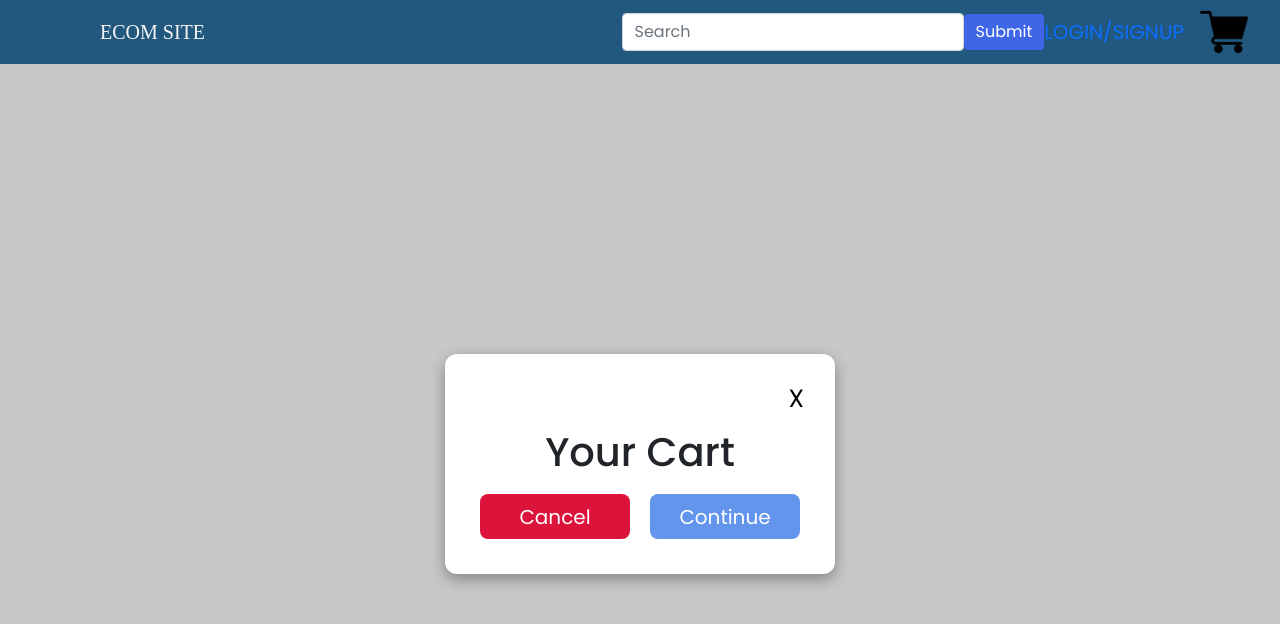
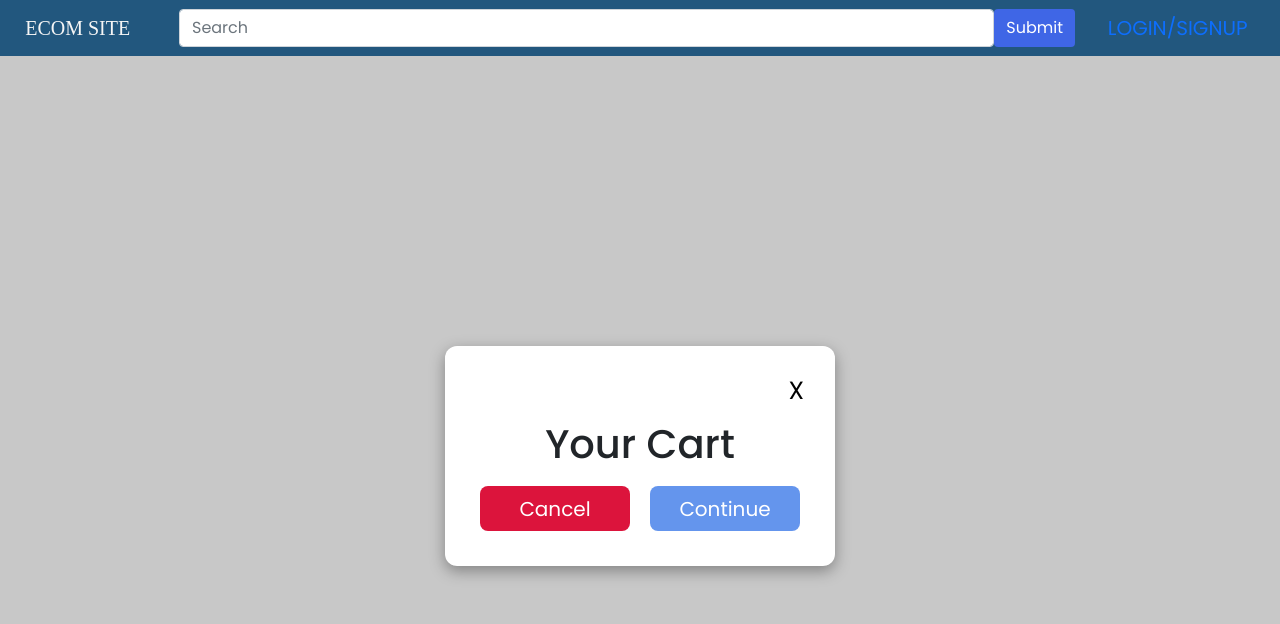
Before and after one commit to ericraymundrex/ecommerce_site, a React (Create React App) app in the folder front-end-ecom/: page /cart in a window 1280 px wide. Shown: the top 624 px of the page. Built offline with nearby package versions, Linux system fonts and the light colour scheme.

Commit message:
Changed Header and Cart logo in Card.js

```diff
--- a/front-end-ecom/src/components/Card/Card.js
+++ b/front-end-ecom/src/components/Card/Card.js
@@ -4,10 +4,16 @@ import axios from "axios";
 import { Route, Routes } from "react-router-dom";
 import DetailView from "../DetailView/DetailView"
 import Product from "../Product/Product";
+import { useSelector } from "react-redux";
+import Cart from "../Cart/Cart";
+
 // import ShoppingCartIcon from "@material-ui/icons/ShoppingCart";
 
 const Card = () =>{
     const [pos,setPos]=useState(1)
+    const [modalOpen, setModalOpen] = useState(false);
+    const {CartItem} = useSelector((state) => state)
+
     console.log(pos)
     const [cartItems, setCartItems] = useState([]);
     const onAdd = (product) => {
@@ -22,17 +28,7 @@ const Card = () =>{
           setCartItems([...cartItems, { ...product, qty: 1 }]);
         }
       };
-    // const arr= [
-    //     {
-    //         id:1,
-    //         name:"dnndjn",
-    //         price:1000
-    //     },
-    //     {
-    //         id:2,
-    //         name:"wwknknwkw",
-    //         price:2000
-    //     }]
+
     const [posts,setPosts]=useState({});
 
     const fetchPost=async()=>{
@@ -57,8 +53,17 @@ const Card = () =>{
     const move_right=()=>setPos(pos+1)
 
     return(
+
         <div className="Card">
+
             <p>Trending</p>
+            <div className="cart-icon">
+                <img onClick={() => {
+                    setModalOpen(true);
+                    }}
+                    src="../images/cart.png" alt="cart"/>
+                {CartItem.length === 0 ? "" : <p>{CartItem.length}</p>}
+            </div>
             <div className="Row">
                 <a id="left" type="button" onClick={move_left}><img src="./images/left.png" width="40" height="40"/></a>
                 {renderTrendingPosts}
@@ -142,9 +147,8 @@ const Card = () =>{
                     </div>
                 </div>
             </div>
-            <Routes>
-                <Route path="/dnndjn" element={<DetailView/>} />
-            </Routes>
+
+            {modalOpen && <Cart setOpenModal={setModalOpen} />}
 
 
         </div>
--- a/front-end-ecom/src/components/DetailView/DetailView.js
+++ b/front-end-ecom/src/components/DetailView/DetailView.js
@@ -84,7 +84,7 @@ const DetailView = (props) =>{
                             {posts.product_available_qty > 5 ? "" :
                             <p className="warning"> * Only <span>{n}</span> left in stock</p>}
                             {/* product rating: {product_rating} */}
-                             <input type="number" max={5} min={0} onChange={onReviewChangeHandler}></input>
+                            <span>Rating :</span><input type="number" max={5} min={1} onChange={onReviewChangeHandler}></input>
                              <button onClick={submitReview}>Submit</button>
                     </div>
 
--- a/front-end-ecom/src/components/Header/Header.css
+++ b/front-end-ecom/src/components/Header/Header.css
@@ -1,3 +1,5 @@
+
+
 .active{
     border-bottom: 3px solid white;
     color: white;
@@ -5,12 +7,20 @@
     font-weight: bold;
 }
 
-.brand,.cart{
+.brand{
     font-family: 'Times New Roman', Times, serif;
-    margin-left: 100px;
     color: whitesmoke;
+    padding-left: 0.55rem;
     font-size: 20px;
 }
+span{
+  color: white;
+}
+.search-container{
+  width: 70%;
+  display: flex;
+}
+
 
 .cart-icon {
     display: flex;
@@ -47,5 +57,5 @@
 .nav{
     background-color:#22577E ;
     display: flex;
-    justify-content: space-between;
+    justify-content: space-around;
 }
--- a/front-end-ecom/src/components/Header/Header.js
+++ b/front-end-ecom/src/components/Header/Header.js
@@ -1,30 +1,28 @@
 import { Fragment, useState } from "react";
 import Cart from "../Cart/Cart";
 import "./Header.css"
-import { useSelector } from "react-redux";
 
 const Header = () => {
 
-  const {CartItem} = useSelector((state) => state)
-  const [modalOpen, setModalOpen] = useState(false);
 // const params = "";
   const name=localStorage.getItem("name")
   return(
-    <Fragment>
+    <div className="Header">
     <nav className="navbar nav navbar-expand-lg pl-2">
     <a className="navbar-brand brand" href="/">ECOM SITE</a>
 
+    <div className="search-container"><input type="text" class="form-control" id="exampleInputEmail1" aria-describedby="emailHelp" placeholder="Search"></input> <button type="submit" class="btn btn-primary">Submit</button></div>
+    {name ?<span>{name.split(" ")[0]}</span>:<a className="navbar-brand" href="/auth/user">LOGIN/SIGNUP</a>}
 
-    <div className="cart-icon">
-    <input type="text" class="form-control" id="exampleInputEmail1" aria-describedby="emailHelp" placeholder="Search"></input> <button type="submit" class="btn btn-primary">Submit</button>
+    {/* <div className="cart-icon">
 
-    {name?name.split(" ")[0]:<a className="navbar-brand" href="/auth/user">LOGIN/SIGNUP</a>}
+
       <img onClick={() => {
           setModalOpen(true);
         }}
          src="../images/cart.png" alt="cart"/>
       {CartItem.length === 0 ? "" : <p>{CartItem.length}</p>}
-    </div>
+    </div> */}
   {/* <button className="navbar-toggler" type="button" data-toggle="collapse" data-target="#navbarNav" aria-controls="navbarNav" aria-expanded="false" aria-label="Toggle navigation">
     <span className="navbar-toggler-icon"></span>
   </button>
@@ -43,8 +41,8 @@ const Header = () => {
 
   </nav>
 
-  {modalOpen && <Cart setOpenModal={setModalOpen} />}
-  </Fragment>
+
+  </div>
   )
 };
 
```
Also changed, not shown: 1 other file (tests, documents, lock files or other folders).
